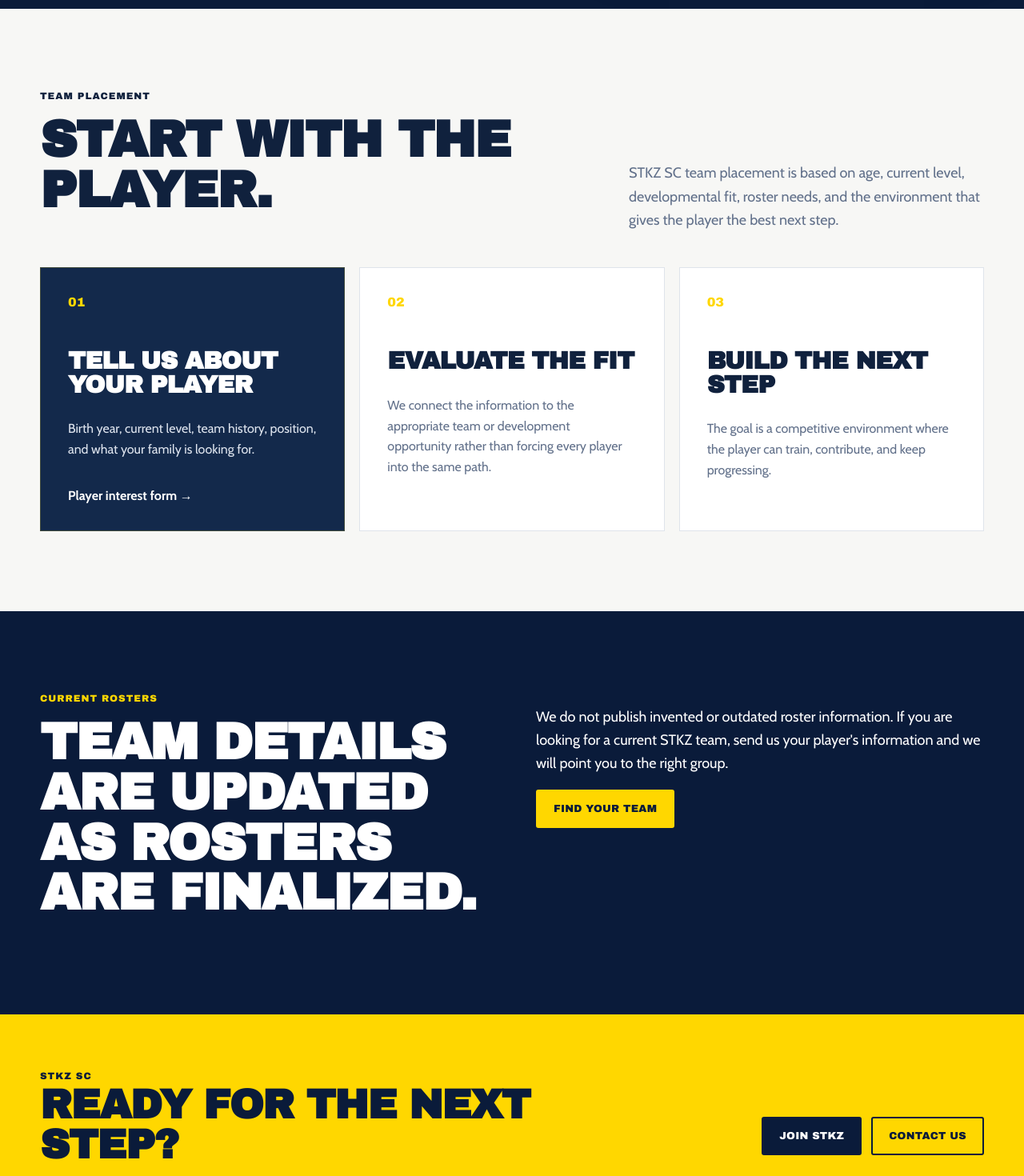
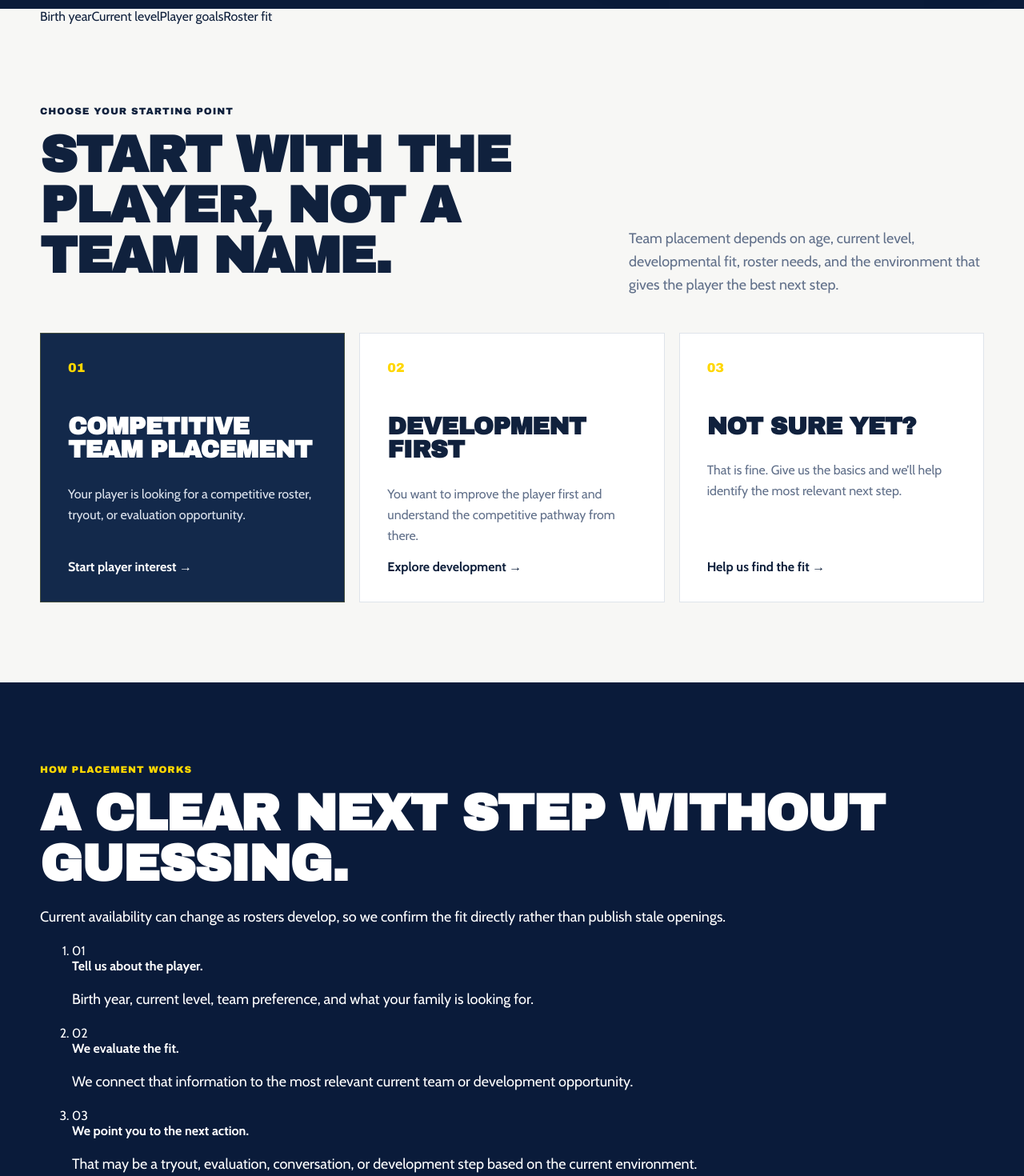
Before and after one commit to b8r0a3d4/stkz-sc-website, a Next.js app: page /teams in a window 1280 px wide. Shown: the part 600-2070 px from the top of the page at 80% size. Built offline with nearby package versions, Linux system fonts and the light colour scheme.

Commit message:
Strengthen Teams to Join funnel

```diff
--- a/app/teams/page.js
+++ b/app/teams/page.js
@@ -5,31 +5,69 @@ import { media } from "@/data/media";
 
 export const metadata = {
   title: "Teams",
-  description: "Explore STKZ SC youth soccer teams and find the right competitive environment for your player.",
+  description: "Explore the STKZ SC team-placement pathway and find the right competitive environment for your player.",
 };
 
 export default function TeamsPage() {
   return (
     <>
-      <PageHero eyebrow="STKZ Teams" title="Find Your Team." copy="The right team should challenge the player, fit the stage of development, and create a reason to keep getting better." image={media.teams} imageAlt="Youth soccer players attacking during a competitive match" />
+      <PageHero
+        eyebrow="STKZ Teams"
+        title="Find Your Team."
+        copy="You do not need to know the exact team name. Start with your player’s birth year, current level, and goals — we’ll help with the fit."
+        image={media.teams}
+        imageAlt="Youth soccer players attacking during a competitive match"
+      />
+
+      <section className="team-fit-band">
+        <div className="container team-fit-row">
+          <span>Birth year</span>
+          <span>Current level</span>
+          <span>Player goals</span>
+          <span>Roster fit</span>
+        </div>
+      </section>
+
       <section className="section">
         <div className="container split-heading section-heading">
-          <div><p className="eyebrow">Team Placement</p><h2>Start with the player.</h2></div>
-          <p>STKZ SC team placement is based on age, current level, developmental fit, roster needs, and the environment that gives the player the best next step.</p>
+          <div><p className="eyebrow">Choose Your Starting Point</p><h2>Start with the player, not a team name.</h2></div>
+          <p>Team placement depends on age, current level, developmental fit, roster needs, and the environment that gives the player the best next step.</p>
         </div>
-        <div className="card-grid three">
-          <article className="feature-card navy-card"><span>01</span><h3>Tell Us About Your Player</h3><p>Birth year, current level, team history, position, and what your family is looking for.</p><Link href="/join">Player interest form →</Link></article>
-          <article className="feature-card"><span>02</span><h3>Evaluate the Fit</h3><p>We connect the information to the appropriate team or development opportunity rather than forcing every player into the same path.</p></article>
-          <article className="feature-card"><span>03</span><h3>Build the Next Step</h3><p>The goal is a competitive environment where the player can train, contribute, and keep progressing.</p></article>
+        <div className="card-grid three team-path-grid">
+          <article className="feature-card navy-card">
+            <span>01</span><h3>Competitive Team Placement</h3>
+            <p>Your player is looking for a competitive roster, tryout, or evaluation opportunity.</p>
+            <Link href="/join#player-interest">Start player interest →</Link>
+          </article>
+          <article className="feature-card">
+            <span>02</span><h3>Development First</h3>
+            <p>You want to improve the player first and understand the competitive pathway from there.</p>
+            <Link href="/development">Explore development →</Link>
+          </article>
+          <article className="feature-card">
+            <span>03</span><h3>Not Sure Yet?</h3>
+            <p>That is fine. Give us the basics and we’ll help identify the most relevant next step.</p>
+            <Link href="/join#player-interest">Help us find the fit →</Link>
+          </article>
         </div>
       </section>
-      <section className="section section-navy">
-        <div className="container content-grid">
-          <div><p className="eyebrow gold">Current Rosters</p><h2>Team details are updated as rosters are finalized.</h2></div>
-          <div><p>We do not publish invented or outdated roster information. If you are looking for a current STKZ team, send us your player's information and we will point you to the right group.</p><Link href="/join" className="button button-gold">Find Your Team</Link></div>
+
+      <section className="section section-navy placement-section">
+        <div className="container placement-grid">
+          <div>
+            <p className="eyebrow gold">How Placement Works</p>
+            <h2>A clear next step without guessing.</h2>
+            <p className="placement-lead">Current availability can change as rosters develop, so we confirm the fit directly rather than publish stale openings.</p>
+          </div>
+          <ol className="placement-steps">
+            <li><span>01</span><div><strong>Tell us about the player.</strong><p>Birth year, current level, team preference, and what your family is looking for.</p></div></li>
+            <li><span>02</span><div><strong>We evaluate the fit.</strong><p>We connect that information to the most relevant current team or development opportunity.</p></div></li>
+            <li><span>03</span><div><strong>We point you to the next action.</strong><p>That may be a tryout, evaluation, conversation, or development step based on the current environment.</p></div></li>
+          </ol>
         </div>
       </section>
-      <CTA />
+
+      <CTA title="Ready to find the fit?" copy="Tell us your player’s birth year, level, and goals. You do not need to know the exact team name." />
     </>
   );
 }
```
